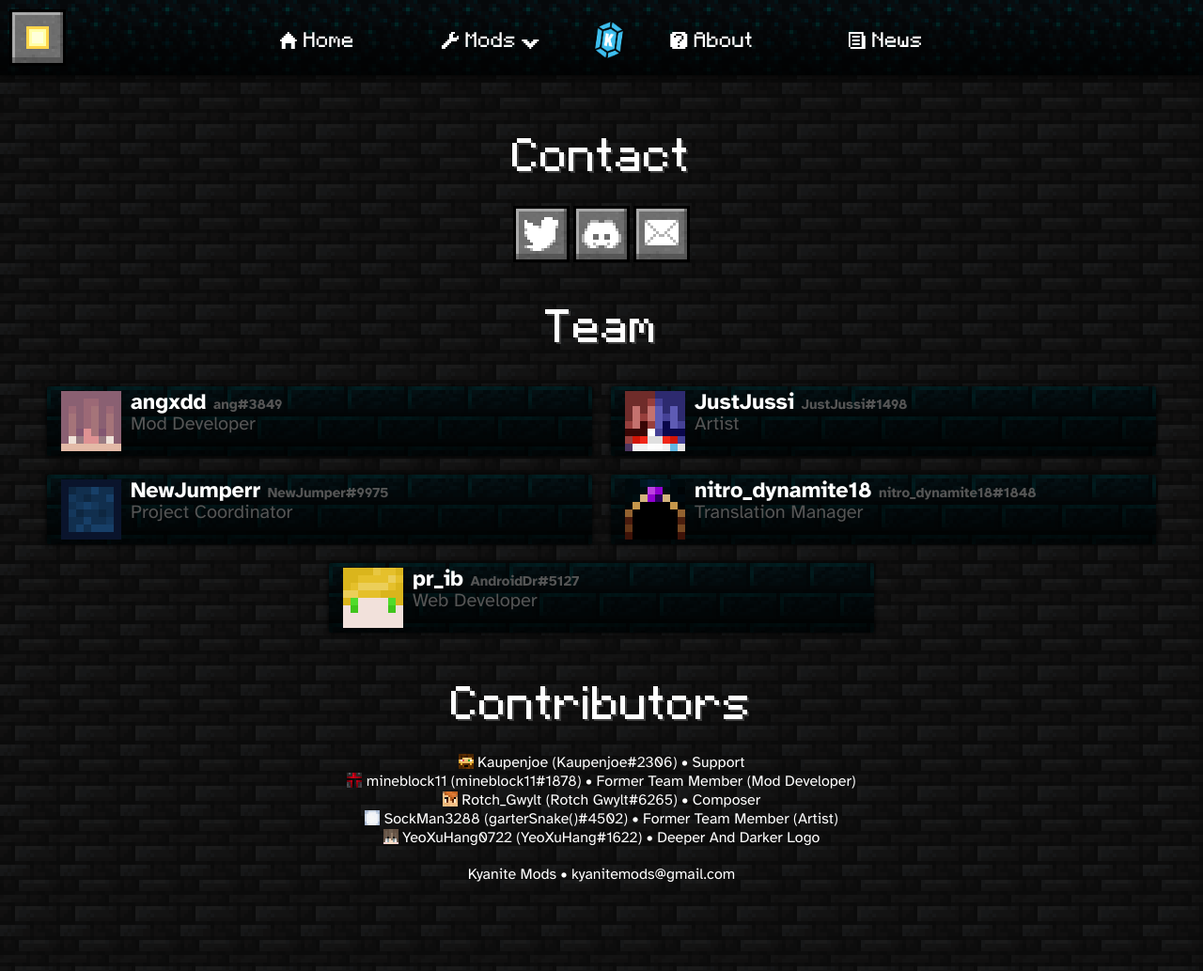
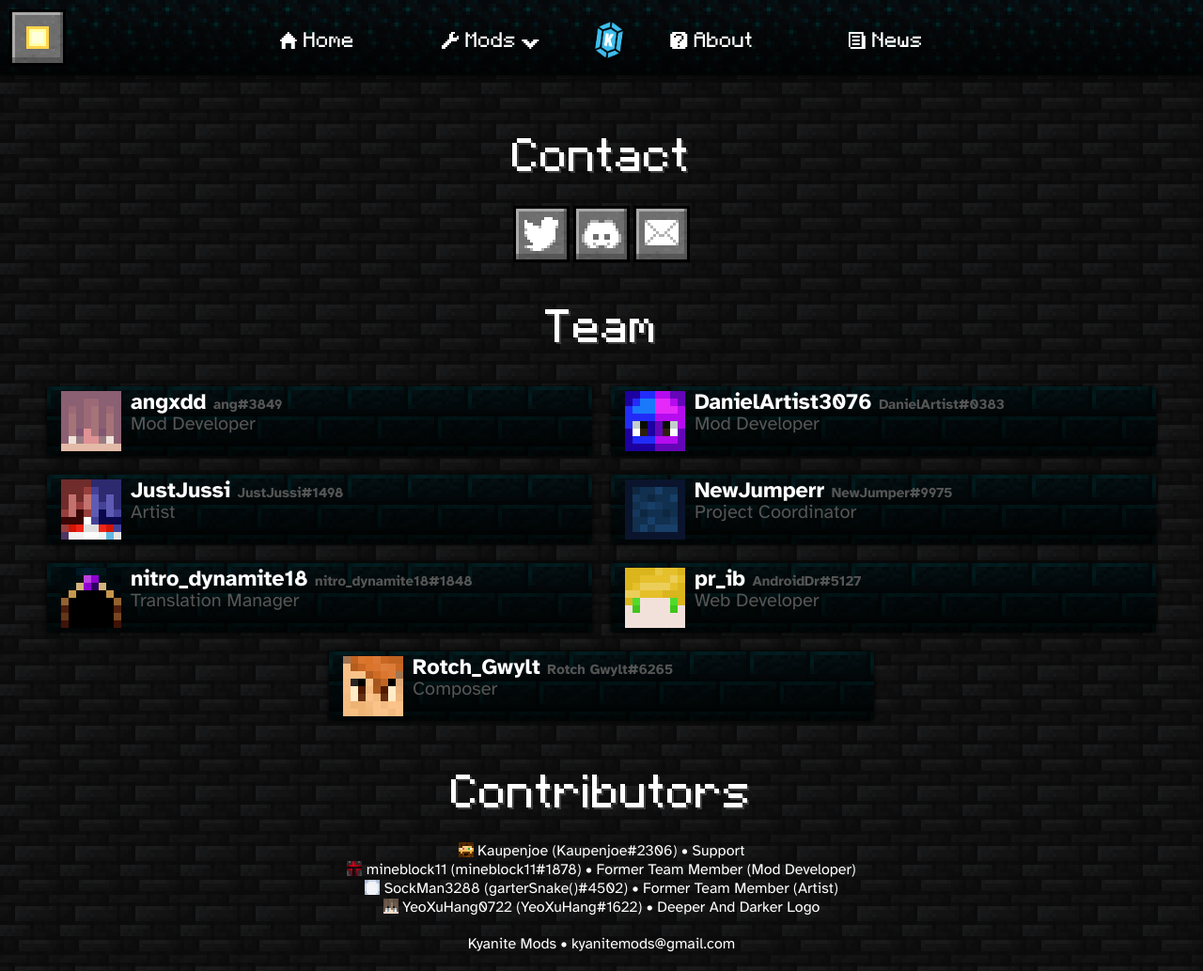
Before and after one commit to KyaniteMods/KyaniteMods.github.io, a Jekyll site: the page built from about.html, in a window 1280 px wide and 1033 px high. Shown: the whole window at 94% size. Built offline with Jekyll 4.4.1, drawn with Linux system fonts in a browser that asks for light colours; nearby versions of some CDN libraries; some web fonts are replaced.

Commit message:
added other members

```diff
--- a/_includes/team-member.html
+++ b/_includes/team-member.html
@@ -1 +1 @@
-<div class="card team-member"><img src="{{ include.src }}" style="width: 64px; image-rendering: pixelated;"><div class="card-description"><h3>{{ include.name }} <span style="color: #555555; font-size: 15px;">{{ include.discord }}</span></h3><span style="color: #555555">{{ include.role }}</span></div></div>
+<div class="card team-member"><img src="{{ include.src }}" style="width: 64px; image-rendering: pixelated;" {%- if include.rotch == true -%}class="minecraft-item" data-mctitle="<span class='minecraft-emoji'>Y</span>"{%- endif -%}><div class="card-description"><h3>{{ include.name }} <span style="color: #555555; font-size: 15px;">{{ include.discord }}</span></h3><span style="color: #555555">{{ include.role }}</span></div></div>
--- a/about.html
+++ b/about.html
@@ -6,12 +6,12 @@
 <h1>Contact</h1>
 <div style="text-align: center;"><a href="https://www.twitter.com/kyanite_mods" class="twitter-button"></a> <a href="https://discord.gg/GDNRd5yvxa" class="discord-button"></a> <a href="mailto: kyanitemods@gmail.com" class="email-button"></a></div>
 <h1>Team</h1>
-<div style="text-align: center;">{% include team-member.html src="/assets/team-members/angxdd.png" name="angxdd" discord="ang#3849" role="Mod Developer" %}{% include team-member.html src="/assets/team-members/JustJussi.png" name="JustJussi" discord="JustJussi#1498" role="Artist" %}</div>
-<div style="text-align: center;">{% include team-member.html src="/assets/team-members/NewJumperr.png" name="NewJumperr" discord="NewJumper#9975" role="Project Coordinator" %}{% include team-member.html src="/assets/team-members/nitro_dynamite18.png" name="nitro_dynamite18" discord="nitro_dynamite18#1848" role="Translation Manager" %}</div>
-<div style="text-align: center;">{% include team-member.html src="/assets/team-members/pr_ib.png" name="pr_ib" discord="AndroidDr#5127" role="Web Developer" %}</div>
+<div style="text-align: center;">{% include team-member.html src="/assets/team-members/angxdd.png" name="angxdd" discord="ang#3849" role="Mod Developer" %}{% include team-member.html src="/assets/team-members/DanielArtist3076.png" name="DanielArtist3076" discord="DanielArtist#0383" role="Mod Developer" %}</div>
+<div style="text-align: center;">{% include team-member.html src="/assets/team-members/JustJussi.png" name="JustJussi" discord="JustJussi#1498" role="Artist" %}{% include team-member.html src="/assets/team-members/NewJumperr.png" name="NewJumperr" discord="NewJumper#9975" role="Project Coordinator" %}</div>
+<div style="text-align: center;">{% include team-member.html src="/assets/team-members/nitro_dynamite18.png" name="nitro_dynamite18" discord="nitro_dynamite18#1848" role="Translation Manager" %}{% include team-member.html src="/assets/team-members/pr_ib.png" name="pr_ib" discord="AndroidDr#5127" role="Web Developer" %}</div>
+<div style="text-align: center;">{% include team-member.html src="/assets/team-members/Rotch_Gwylt.png" name="Rotch_Gwylt" discord="Rotch Gwylt#6265" role="Composer" rotch=true %}</div>
 <h1>Contributors</h1>
 <img src="{{ site.baseurl }}/assets/contributors/Kaupenjoe.png" style="width: 16px; image-rendering: pixelated;"><span style="vertical-align: 2px;"> Kaupenjoe (Kaupenjoe#2306) • Support</span><br>
 <img src="{{ site.baseurl }}/assets/contributors/mineblock11.png" style="width: 16px; image-rendering: pixelated;"><span style="vertical-align: 2px;"> mineblock11 (mineblock11#1878) • Former Team Member (Mod Developer)</span><br>
-<img src="{{ site.baseurl }}/assets/contributors/Rotch_Gwylt.png" style="width: 16px; image-rendering: pixelated;" class="minecraft-item" data-mctitle="<span class='minecraft-emoji'>Y</span>"><span style="vertical-align: 2px;"> Rotch_Gwylt (Rotch Gwylt#6265) • Composer</span><br>
 <img src="{{ site.baseurl }}/assets/contributors/SockMan3288.png" style="width: 16px; image-rendering: pixelated;"><span style="vertical-align: 2px;"> SockMan3288 (garterSnake()#4502) • Former Team Member (Artist)</span><br>
 <img src="{{ site.baseurl }}/assets/contributors/YeoXuHang0722.png" style="width: 16px; image-rendering: pixelated;"><span style="vertical-align: 2px;"> YeoXuHang0722 (YeoXuHang#1622) • Deeper And Darker Logo</span>
```
Also changed, not shown: assets/team-members/DanielArtist3076.png (added), assets/team-members/Rotch_Gwylt.png (renamed from assets/contributors/Rotch_Gwylt.png).
